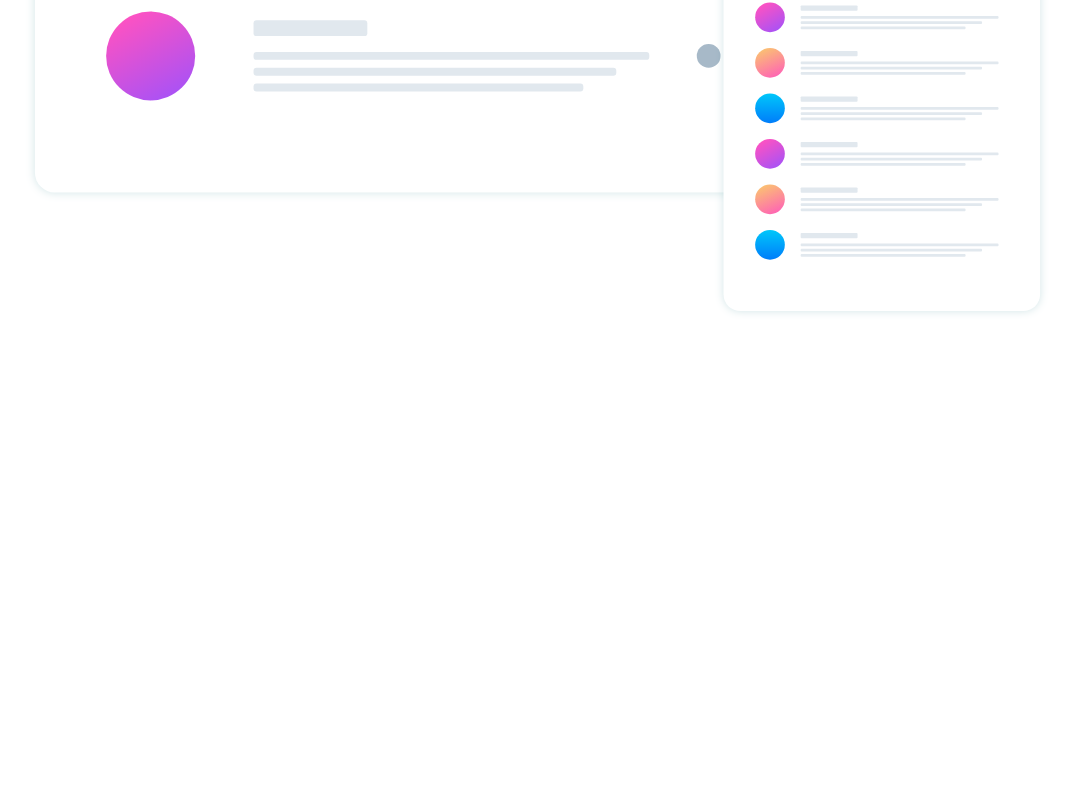
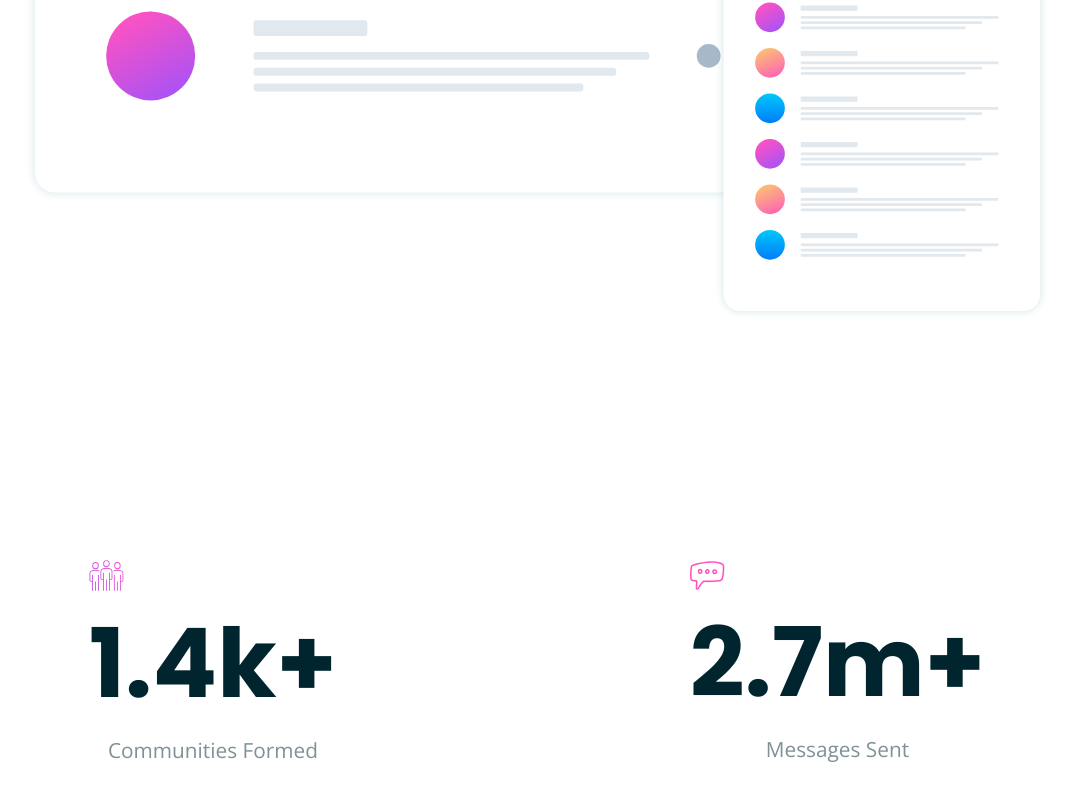
Before and after one commit to AbderrahmaneFadili/huddle-landing-page-react, a React (Create React App) app: page / in a window 1280 px wide. Shown: the part 943-1743 px from the top of the page, without its empty margins (103-1177 px from the left). Before the commit the page ends 1455 px from the top, so only its background shows below. Built offline with nearby package versions, Linux system fonts and the light colour scheme.

Commit message:
CommunititesSection

```diff
--- a/src/App.jsx
+++ b/src/App.jsx
@@ -1,11 +1,27 @@
 import React from "react";
-import { ThemeProvider } from "styled-components";
+import styled, { ThemeProvider } from "styled-components";
 import theme from "./themes/theme";
 import GlobalStyle from "./themes/GlobalStyle";
 //Components
 import Header from "./components/Header/Header";
 import IntroSection from "./components/IntroSection/IntroSection";
+import CommunitiesSection from "./components/CommunitiesSection/CommunitiesSection";
+//Top Pattern
+const TopPatternMobile = styled.img`
+  width: 100%;
 
+  @media screen and (min-width: 968px) {
+    display: none;
+  }
+`;
+
+const TopPatternDesktop = styled.img`
+  width: 100%;
+
+  @media screen and (max-width: 968px) {
+    display: none;
+  }
+`;
 const App = () => {
   return (
     <ThemeProvider theme={theme}>
@@ -13,6 +29,13 @@ const App = () => {
         <GlobalStyle />
         <Header />
         <IntroSection />
+        <CommunitiesSection />
+        <TopPatternMobile
+          src={require("./images/bg-section-top-mobile-1.svg").default}
+        />
+        <TopPatternDesktop
+          src={require("./images/bg-section-top-desktop-1.svg").default}
+        />
       </>
     </ThemeProvider>
   );
--- /dev/null
+++ b/src/components/CommunitiesSection/CommunitiesSection.jsx
@@ -0,0 +1,34 @@
+import React from "react";
+import {
+  CommunitiesContainer,
+  CommunitiesWrapper,
+  Community,
+  CommunityCount,
+  CommunityIcon,
+  CommunityInfo,
+} from "./CommunitiesSection.styles";
+const CommunitiesSection = () => {
+  return (
+    <CommunitiesWrapper>
+      <CommunitiesContainer>
+        <Community>
+          <CommunityIcon
+            src={require("../../images/icon-communities.svg").default}
+          />
+          <CommunityCount>1.4k+</CommunityCount>
+          <CommunityInfo>Communities Formed</CommunityInfo>
+        </Community>
+
+        <Community>
+          <CommunityIcon
+            src={require("../../images/icon-messages.svg").default}
+          />
+          <CommunityCount>2.7m+</CommunityCount>
+          <CommunityInfo>Messages Sent</CommunityInfo>
+        </Community>
+      </CommunitiesContainer>
+    </CommunitiesWrapper>
+  );
+};
+
+export default CommunitiesSection;
--- /dev/null
+++ b/src/components/CommunitiesSection/CommunitiesSection.styles.js
@@ -0,0 +1,41 @@
+import styled from "styled-components";
+
+export const CommunitiesWrapper = styled.section`
+  padding: 3rem 0;
+`;
+
+export const CommunitiesContainer = styled.div`
+  margin: 0 auto;
+  display: flex;
+  flex-direction: column;
+  justify-content: center;
+  align-items: center;
+  width: 70%;
+
+  @media screen and (min-width: 768px) {
+    flex-direction: row;
+    justify-content: space-between;
+  }
+`;
+
+export const Community = styled.div`
+  display: flex;
+  flex-direction: column;
+  margin: 0 0 2.5rem 0;
+`;
+
+export const CommunityIcon = styled.img`
+  width: 35px;
+`;
+
+export const CommunityCount = styled.h1`
+  color: var(--very-dark-cyan);
+  font-size: 6rem;
+`;
+
+export const CommunityInfo = styled.p`
+  color: var(--very-dark-cyan);
+  opacity: 0.5;
+  font-size: 1.3rem;
+  text-align: center;
+`;
```
